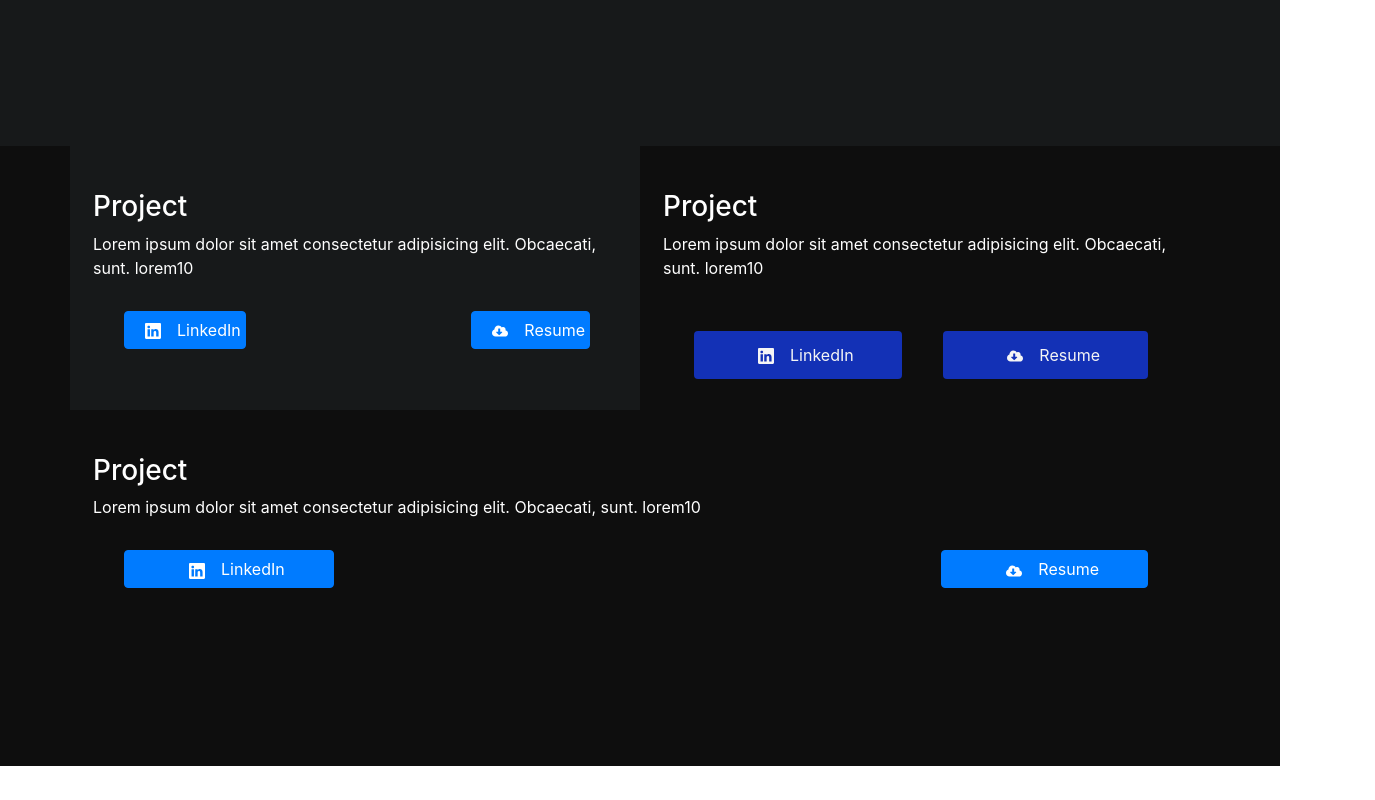
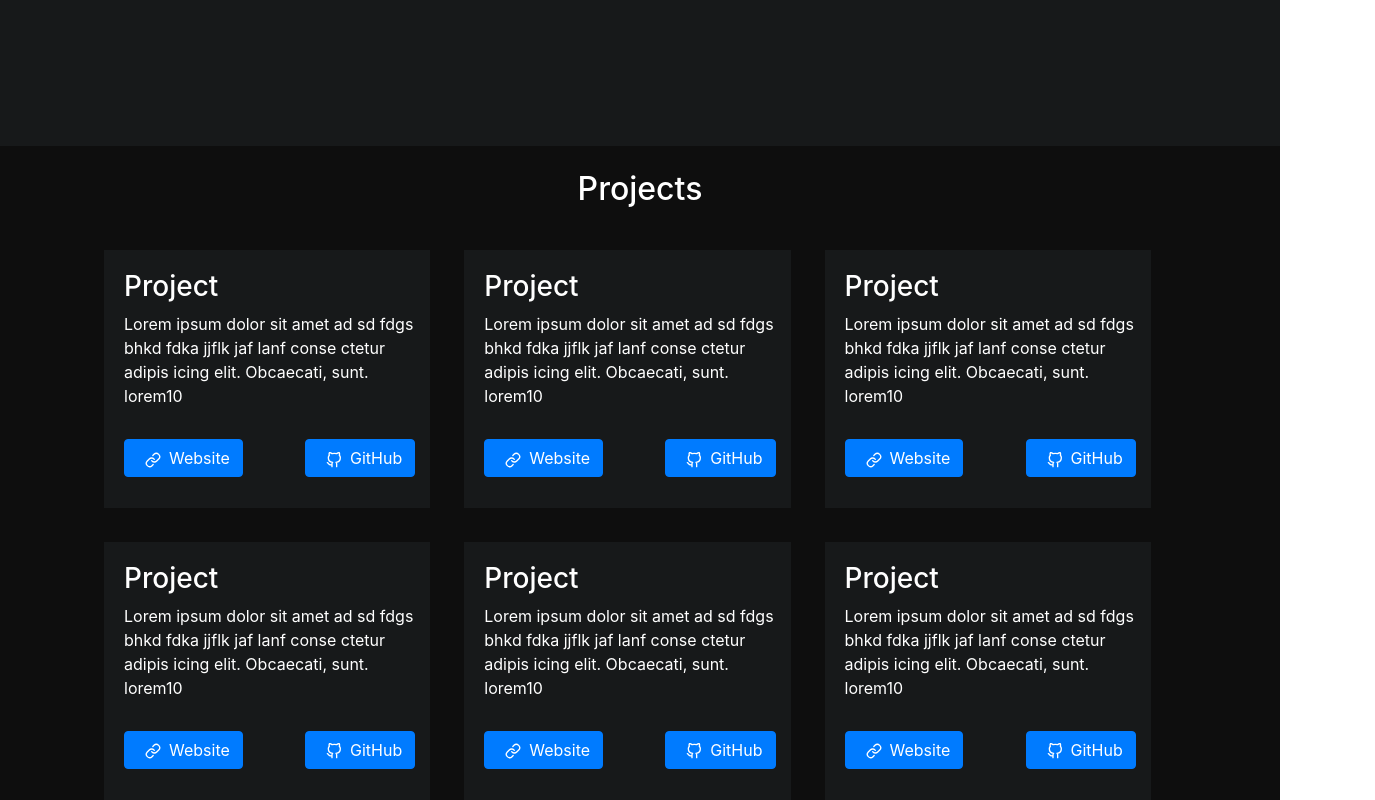
Before and after one commit to vijaykumarvemana/vijay-portfolio, a React (Create React App) app: page / in a window 1280 px wide. Shown: the part 1238-2038 px from the top of the page, 1375 px wide, since content can reach past the window. Before the commit the page ends 2004 px from the top, so only its background shows below. Built offline with nearby package versions, Linux system fonts and the light colour scheme.

Commit message:
Adds projects cards

```diff
--- a/src/components/aboutme/AboutMe.jsx
+++ b/src/components/aboutme/AboutMe.jsx
@@ -10,7 +10,7 @@ const AboutMe = () => {
             <Container>
                 <Row>
                     <Col>
-                    <img src='' alt="undraw_static_assets_rpm6" className="img-fluid" />
+
                     </Col>
                     <Col>
                     <div className="about-me-info">
--- a/src/components/projects/Projects.css
+++ b/src/components/projects/Projects.css
@@ -4,21 +4,29 @@
     color: rgb(255, 255, 255);
 
 }
+.project-row{
+    margin-top: -14px;
+    margin-right: -180px !important;
+}
 
 .project-col{
     padding-left: 15px;
     padding-right: 15px;
     background-color: #17191a;
+    margin-left: 34px;
 }
 .project-container{
-    margin-top: 44px;
-    margin-left: 8px;
+    margin-top: 20px;
+    margin-left: 5px;
 
 }
 .project-links{
     display: flex;
     justify-content: space-between;
+
     margin:31px;
+    margin-left: 0px;
+    margin-right: 0px;
 }
 .button1{
     padding-right: 1.25rem;
--- a/src/components/projects/Projects.jsx
+++ b/src/components/projects/Projects.jsx
@@ -1,41 +1,78 @@
 import { Container, Row, Col, Card, Button } from 'react-bootstrap';
 import './Projects.css'
-import { BsLinkedin} from "react-icons/bs"
-import {FaCloudDownloadAlt} from "react-icons/fa"
+import { FiLink} from "react-icons/fi"
+import {FiGithub} from "react-icons/fi"
 
 const Projects = () => {
     return(
         <section className="projects">
+
             <Container>
-                <Row>
-                    <Col className="project-col">
+            <h2 className='text-center pt-4'>Projects</h2>
+                <Row md={4} className="project-row" >
+
+                    <Col className="project-col mt-5">
                     <div className='project-container'>
                         <h3 className='project-title'>Project</h3>
-                        <p className='project-description'>Lorem ipsum dolor sit amet consectetur adipisicing elit. Obcaecati, sunt. lorem10</p>
+                        <p className='project-description'>Lorem ipsum dolor sit amet ad sd fdgs  bhkd fdka jjflk jaf lanf conse ctetur adipis icing elit. Obcaecati, sunt. lorem10 </p>
                         <div className='project-links'>
-                        <Button className=" px-1"> <span className="mx-3 "><BsLinkedin /></span>LinkedIn</Button>
-                        <Button className=" mx-1 px-1"> <span className="mx-3 "><FaCloudDownloadAlt /></span>Resume</Button>
+                        <Button> <span className="mx-2 "><FiLink /></span>Website</Button>
+                        <Button > <span className="mx-2 "><FiGithub /></span>GitHub</Button>
                         </div>
                     </div>
                     </Col>
 
-                    <Col>
+                    <Col className="project-col mt-5">
                     <div className='project-container'>
                         <h3 className='project-title'>Project</h3>
-                        <p className='project-description'>Lorem ipsum dolor sit amet consectetur adipisicing elit. Obcaecati, sunt. lorem10</p>
+                        <p className='project-description'>Lorem ipsum dolor sit amet ad sd fdgs  bhkd fdka jjflk jaf lanf conse ctetur adipis icing elit. Obcaecati, sunt. lorem10 </p>
                         <div className='project-links'>
-                        <Button className="button px-5"> <span className="mx-3 "><BsLinkedin /></span>LinkedIn</Button>
-                        <Button className="button mx-3 px-5"> <span className="mx-3 "><FaCloudDownloadAlt /></span>Resume</Button>
+                        <Button> <span className="mx-2 "><FiLink /></span>Website</Button>
+                        <Button > <span className="mx-2 "><FiGithub /></span>GitHub</Button>
                         </div>
                     </div>
                     </Col>
-                    <Col>
+                    <Col className="project-col mt-5">
                     <div className='project-container'>
                         <h3 className='project-title'>Project</h3>
-                        <p className='project-description'>Lorem ipsum dolor sit amet consectetur adipisicing elit. Obcaecati, sunt. lorem10</p>
+                        <p className='project-description'>Lorem ipsum dolor sit amet ad sd fdgs  bhkd fdka jjflk jaf lanf conse ctetur adipis icing elit. Obcaecati, sunt. lorem10 </p>
                         <div className='project-links'>
-                        <Button className="button1 px-5"> <span className="mx-3 "><BsLinkedin /></span>LinkedIn</Button>
-                        <Button className="button1 mx-3 px-5"> <span className="mx-3 "><FaCloudDownloadAlt /></span>Resume</Button>
+                        <Button> <span className="mx-2 "><FiLink /></span>Website</Button>
+                        <Button > <span className="mx-2 "><FiGithub /></span>GitHub</Button>
+                        </div>
+                    </div>
+                    </Col>
+                </Row>
+                <Row md={4} className="project-row" >
+
+                    <Col className="project-col mt-5">
+                    <div className='project-container'>
+                        <h3 className='project-title'>Project</h3>
+                        <p className='project-description'>Lorem ipsum dolor sit amet ad sd fdgs  bhkd fdka jjflk jaf lanf conse ctetur adipis icing elit. Obcaecati, sunt. lorem10 </p>
+                        <div className='project-links'>
+                        <Button> <span className="mx-2 "><FiLink /></span>Website</Button>
+                        <Button > <span className="mx-2 "><FiGithub /></span>GitHub</Button>
+                        </div>
+                    </div>
+                    </Col>
+
+                    <Col className="project-col mt-5">
+                    <div className='project-container'>
+                        <h3 className='project-title'>Project</h3>
+                        <p className='project-description'>Lorem ipsum dolor sit amet ad sd fdgs  bhkd fdka jjflk jaf lanf conse ctetur adipis icing elit. Obcaecati, sunt. lorem10 </p>
+                        <div className='project-links'>
+                        <Button> <span className="mx-2 "><FiLink /></span>Website</Button>
+                        <Button > <span className="mx-2 "><FiGithub /></span>GitHub</Button>
+                        </div>
+                    </div>
+                    </Col>
+                    <Col className="project-col mt-5">
+                    <div className='project-container'>
+                        <h3 className='project-title'>Project</h3>
+                        <p className='project-description'>Lorem ipsum dolor sit amet ad sd fdgs  bhkd fdka jjflk jaf lanf conse ctetur adipis icing elit. Obcaecati, sunt. lorem10 </p>
+                        <div className='project-links'>
+                        <Button> <span className="mx-2 "><FiLink /></span>Website</Button>
+                        <Button > <span className="mx-2 "><FiGithub /></span>GitHub</Button>
                         </div>
                     </div>
                     </Col>
```
